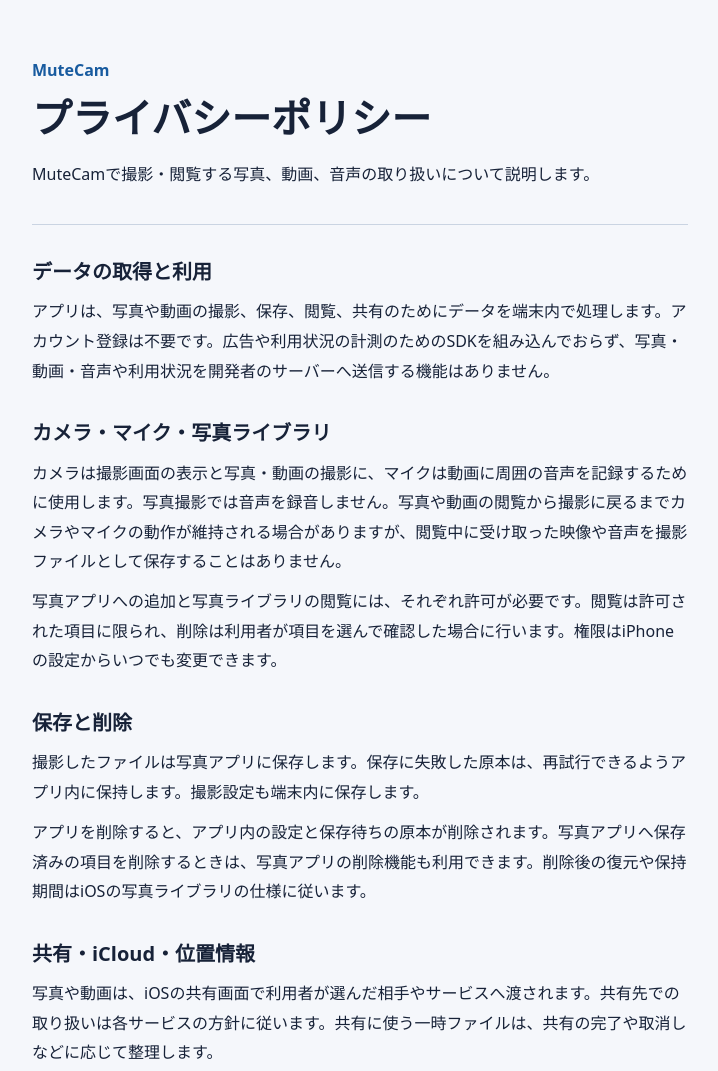
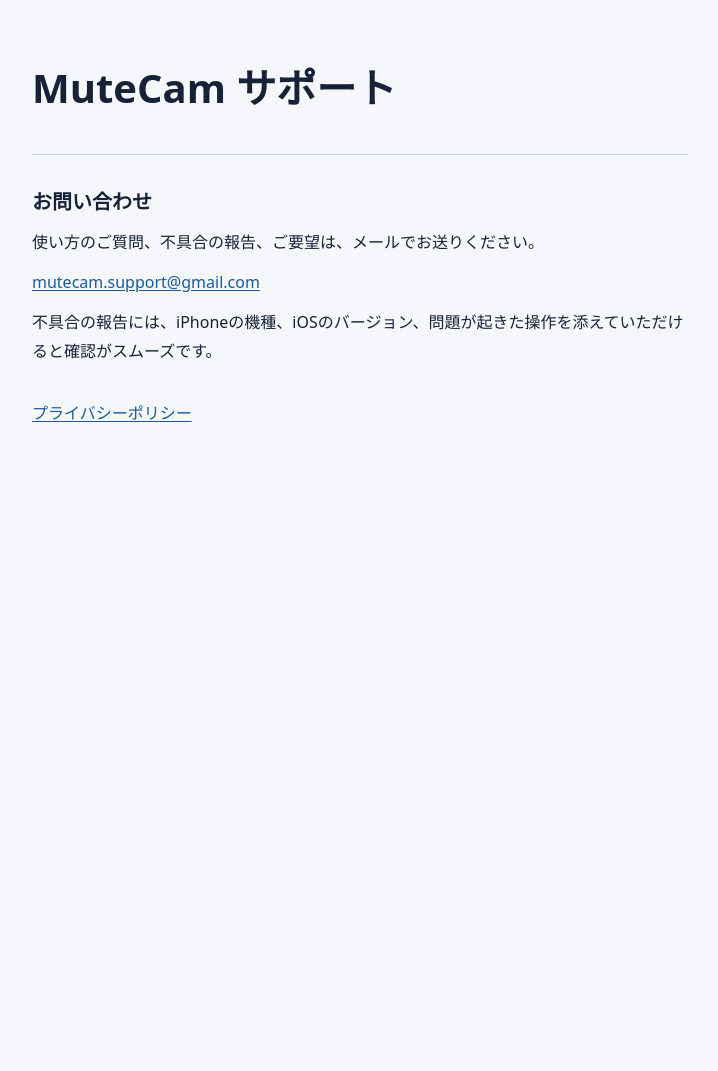
Before and after one commit to kyo-tsuka0911/silent_camera-support, a plain HTML site: page index.html in a window 1280 px wide. Shown: the top 1071 px of the page, without its empty margins (280-998 px from the left). After the commit the page ends 800 px from the top, so only its background shows below. Drawn offline with Linux system fonts and the light colour scheme.

Commit message:
MuteCamサポートページを追加しプライバシーポリシーを移設

```diff
--- a/index.html
+++ b/index.html
@@ -3,63 +3,26 @@
 <head>
   <meta charset="utf-8">
   <meta name="viewport" content="width=device-width, initial-scale=1">
-  <meta name="description" content="MuteCamのプライバシーポリシー。撮影時の権限と、写真・動画・音声の取り扱いについて。">
-  <title>プライバシーポリシー | MuteCam</title>
-  <style>
-    :root { color-scheme: light dark; background: #f5f7fb; color: #172238; }
-    body { margin: 0; font-family: system-ui, sans-serif; font-size: 1rem; line-height: 1.85; overflow-wrap: anywhere; }
-    main { box-sizing: border-box; max-inline-size: 48rem; margin-inline: auto; padding: clamp(1.25rem, 5vw, 3.5rem); }
-    header { padding-block-end: 1.5rem; border-block-end: 1px solid #cad4e2; }
-    .app-name { margin: 0; font-weight: 700; color: #185b9f; }
-    h1 { font-size: clamp(1.65rem, 5vw, 2.5rem); line-height: 1.3; margin: .4rem 0 1rem; }
-    h2 { font-size: 1.25rem; line-height: 1.5; margin: 0 0 .65rem; }
-    section { margin-block-start: 2rem; }
-    p { margin: .65rem 0; }
-    a { color: #185b9f; text-underline-offset: .15em; }
-    a:focus-visible { outline: 2px solid currentColor; outline-offset: .2rem; }
-    @media (prefers-color-scheme: dark) {
-      :root { background: #111a29; color: #e9eef7; }
-      header { border-color: #3d4b61; }
-      .app-name, a { color: #92c8ff; }
-    }
-  </style>
+  <meta name="description" content="MuteCamのサポートとお問い合わせ先。">
+  <title>MuteCam サポート</title>
+  <link rel="stylesheet" href="styles.css">
 </head>
 <body>
 <main>
   <header>
-    <p class="app-name">MuteCam</p>
-    <h1>プライバシーポリシー</h1>
-    <p>MuteCamで撮影・閲覧する写真、動画、音声の取り扱いについて説明します。</p>
+    <h1>MuteCam サポート</h1>
   </header>
 
   <section>
-    <h2>データの取得と利用</h2>
-    <p>アプリは、写真や動画の撮影、保存、閲覧、共有のためにデータを端末内で処理します。アカウント登録は不要です。広告や利用状況の計測のためのSDKを組み込んでおらず、写真・動画・音声や利用状況を開発者のサーバーへ送信する機能はありません。</p>
+    <h2>お問い合わせ</h2>
+    <p>使い方のご質問、不具合の報告、ご要望は、メールでお送りください。</p>
+    <p><a href="mailto:mutecam.support@gmail.com">mutecam.support@gmail.com</a></p>
+    <p>不具合の報告には、iPhoneの機種、iOSのバージョン、問題が起きた操作を添えていただけると確認がスムーズです。</p>
   </section>
 
-  <section>
-    <h2>カメラ・マイク・写真ライブラリ</h2>
-    <p>カメラは撮影画面の表示と写真・動画の撮影に、マイクは動画に周囲の音声を記録するために使用します。写真撮影では音声を録音しません。写真や動画の閲覧から撮影に戻るまでカメラやマイクの動作が維持される場合がありますが、閲覧中に受け取った映像や音声を撮影ファイルとして保存することはありません。</p>
-    <p>写真アプリへの追加と写真ライブラリの閲覧には、それぞれ許可が必要です。閲覧は許可された項目に限られ、削除は利用者が項目を選んで確認した場合に行います。権限はiPhoneの設定からいつでも変更できます。</p>
-  </section>
-
-  <section>
-    <h2>保存と削除</h2>
-    <p>撮影したファイルは写真アプリに保存します。保存に失敗した原本は、再試行できるようアプリ内に保持します。撮影設定も端末内に保存します。</p>
-    <p>アプリを削除すると、アプリ内の設定と保存待ちの原本が削除されます。写真アプリへ保存済みの項目を削除するときは、写真アプリの削除機能も利用できます。削除後の復元や保持期間はiOSの写真ライブラリの仕様に従います。</p>
-  </section>
-
-  <section>
-    <h2>共有・iCloud・位置情報</h2>
-    <p>写真や動画は、iOSの共有画面で利用者が選んだ相手やサービスへ渡されます。共有先での取り扱いは各サービスの方針に従います。共有に使う一時ファイルは、共有の完了や取消しなどに応じて整理します。</p>
-    <p>iCloud上の写真や動画を開く場合、Appleの写真・iCloudの機能によってデータの取得が行われることがあります。アプリは位置情報の利用許可を求めません。共有する写真や動画に撮影場所などがすでに記録されている場合、その情報が共有ファイルに含まれることがあります。</p>
-  </section>
-
-  <section>
-    <h2>このページとお問い合わせ</h2>
-    <p>このページはGitHub Pagesで配信しています。閲覧時にGitHubが扱う情報については、<a href="https://docs.github.com/ja/site-policy/privacy-policies/github-general-privacy-statement">GitHubのプライバシーに関する声明</a>をご確認ください。アプリの機能や情報の取り扱いが変わった場合は、このページを更新します。</p>
-    <p>プライバシーに関するお問い合わせは、MuteCamサポート（<a href="mailto:mutecam.support@gmail.com">mutecam.support@gmail.com</a>）へお送りください。メールアドレスと本文は、お問い合わせへの対応に使用します。</p>
-  </section>
+  <nav aria-label="サイト内ナビゲーション">
+    <a href="privacy/">プライバシーポリシー</a>
+  </nav>
 </main>
 </body>
 </html>
--- /dev/null
+++ b/styles.css
@@ -0,0 +1,16 @@
+:root { color-scheme: light dark; background: #f5f7fb; color: #172238; }
+body { margin: 0; font-family: system-ui, sans-serif; font-size: 1rem; line-height: 1.85; overflow-wrap: anywhere; }
+main { box-sizing: border-box; max-inline-size: 48rem; margin-inline: auto; padding: clamp(1.25rem, 5vw, 3.5rem); }
+header { padding-block-end: 1.5rem; border-block-end: 1px solid #cad4e2; }
+h1 { font-size: clamp(1.65rem, 5vw, 2.5rem); line-height: 1.3; margin: .4rem 0 1rem; }
+h2 { font-size: 1.25rem; line-height: 1.5; margin: 0 0 .65rem; }
+section, main > nav { margin-block-start: 2rem; }
+p { margin: .65rem 0; }
+a { color: #185b9f; text-underline-offset: .15em; }
+a:focus-visible { outline: 2px solid currentColor; outline-offset: .2rem; }
+
+@media (prefers-color-scheme: dark) {
+  :root { background: #111a29; color: #e9eef7; }
+  header { border-color: #3d4b61; }
+  a { color: #92c8ff; }
+}
```
Also changed, not shown: privacy/index.html (added, +48 -0 lines).
